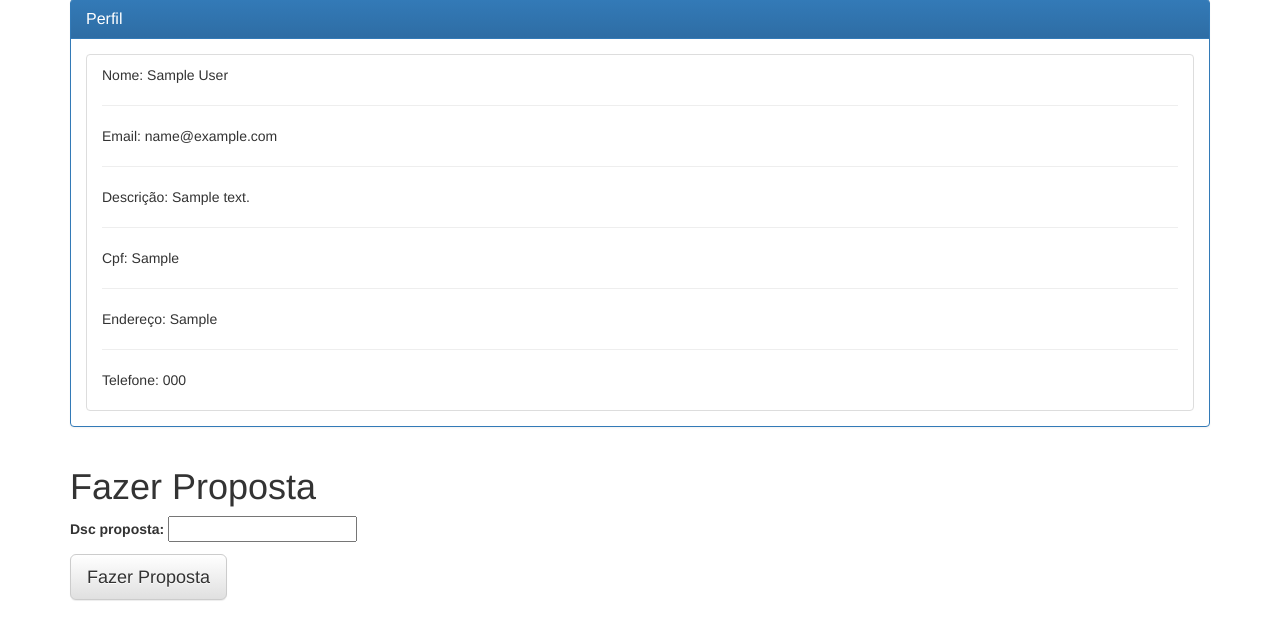
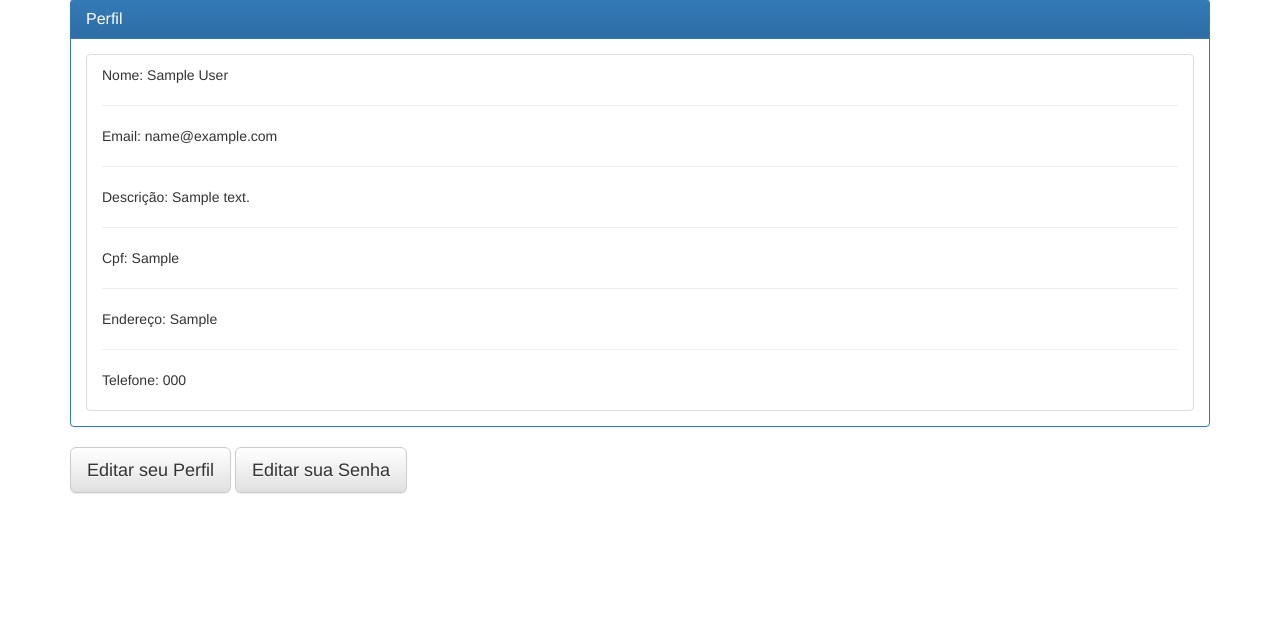
Before and after one commit to s-rafaeldias/ES012017, a Django app: page /propostaUser/1 in a window 1280 px wide. Shown: the part 71-711 px from the top of the page. Run offline with Django 3.2, Linux system fonts and the light colour scheme; a user stored in the database is signed in; tables that the repository leaves empty hold one stand-in row (values such as "Sample post"); some libraries are stand-ins or nearby versions.

Commit message:
Página para a proposta para um usuário modificada para quando visualizar um outro perfil, permitir fazer uma proposta e quando visualizar o própio perfil, permitir somente edita-lo

```diff
--- a/core/templates/core/PropostaUser/proposta_user_form.html
+++ b/core/templates/core/PropostaUser/proposta_user_form.html
@@ -24,8 +24,13 @@
             </div>
         </div>
     </div>
-</div>
 
+    {% if request.user == user %}
+        <a href="{% url 'perfil-editar' pk=request.user.id %}" class="btn btn-default btn-lg">Editar seu Perfil</a>
+        <a href="{% url 'senha-editar' %}" class="btn btn-default btn-lg">Editar sua Senha</a>
+    {% endif %}
+
+    {% if request.user != user %}
     <div class="container">
         <h1>Fazer Proposta</h1>
         <form action="" method="post">{% csrf_token %}
@@ -33,5 +38,10 @@
             <button class="btn btn-default btn-lg" type="submit">Fazer Proposta</button>
         </form>
     </div>
+    {% endif %}
+
+</div>
+
+
 
 {% endblock %}
--- a/core/templates/core/Usuario/perfil.html
+++ b/core/templates/core/Usuario/perfil.html
@@ -28,5 +28,6 @@
             <a href="{% url 'perfil-editar' pk=request.user.id %}" class="btn btn-default btn-lg">Editar seu Perfil</a>
             <a href="{% url 'senha-editar' %}" class="btn btn-default btn-lg">Editar sua Senha</a>
         {% endif %}
+
    </div>
 {% endblock %}
```
Lines whose indentation alone changed are shown as unchanged.
